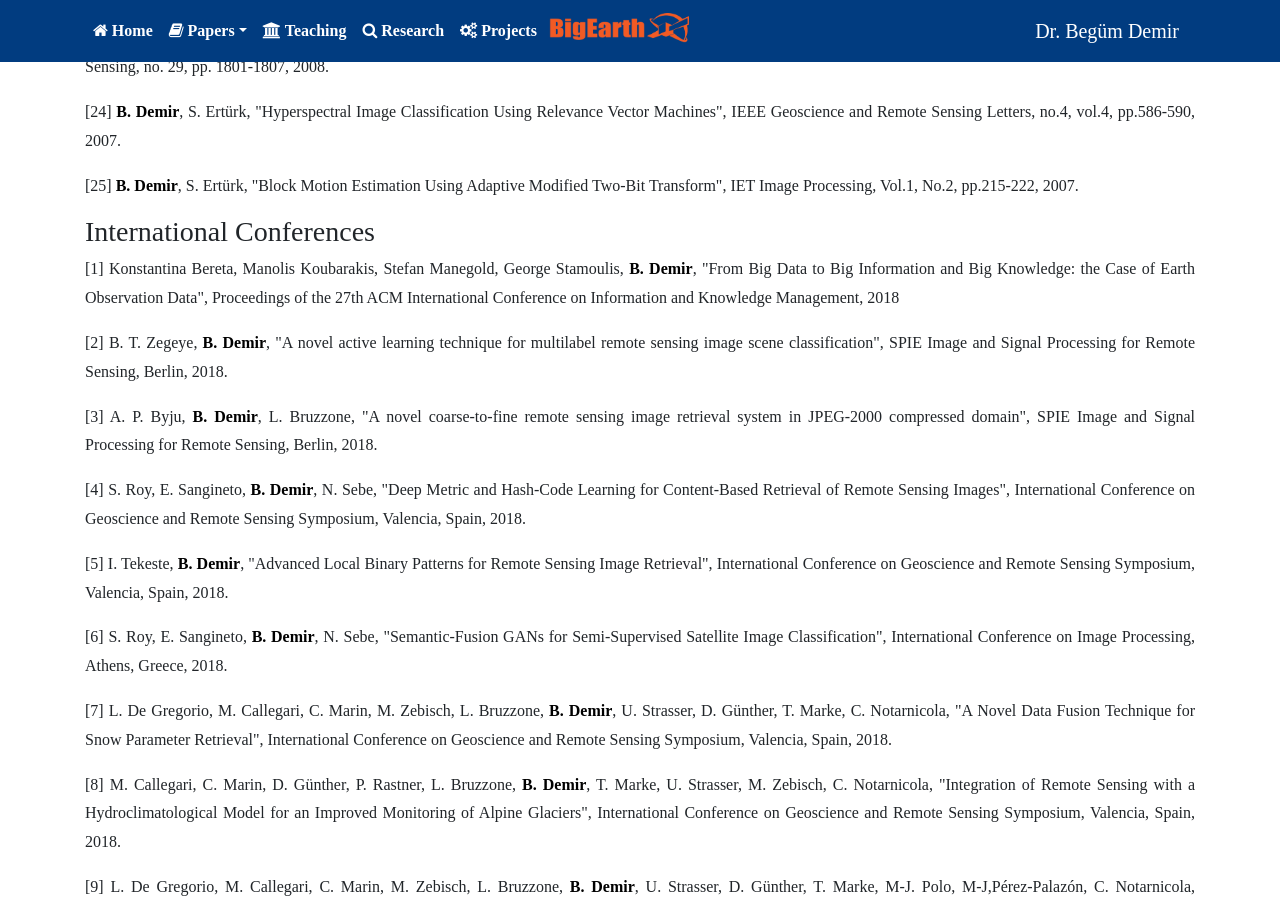
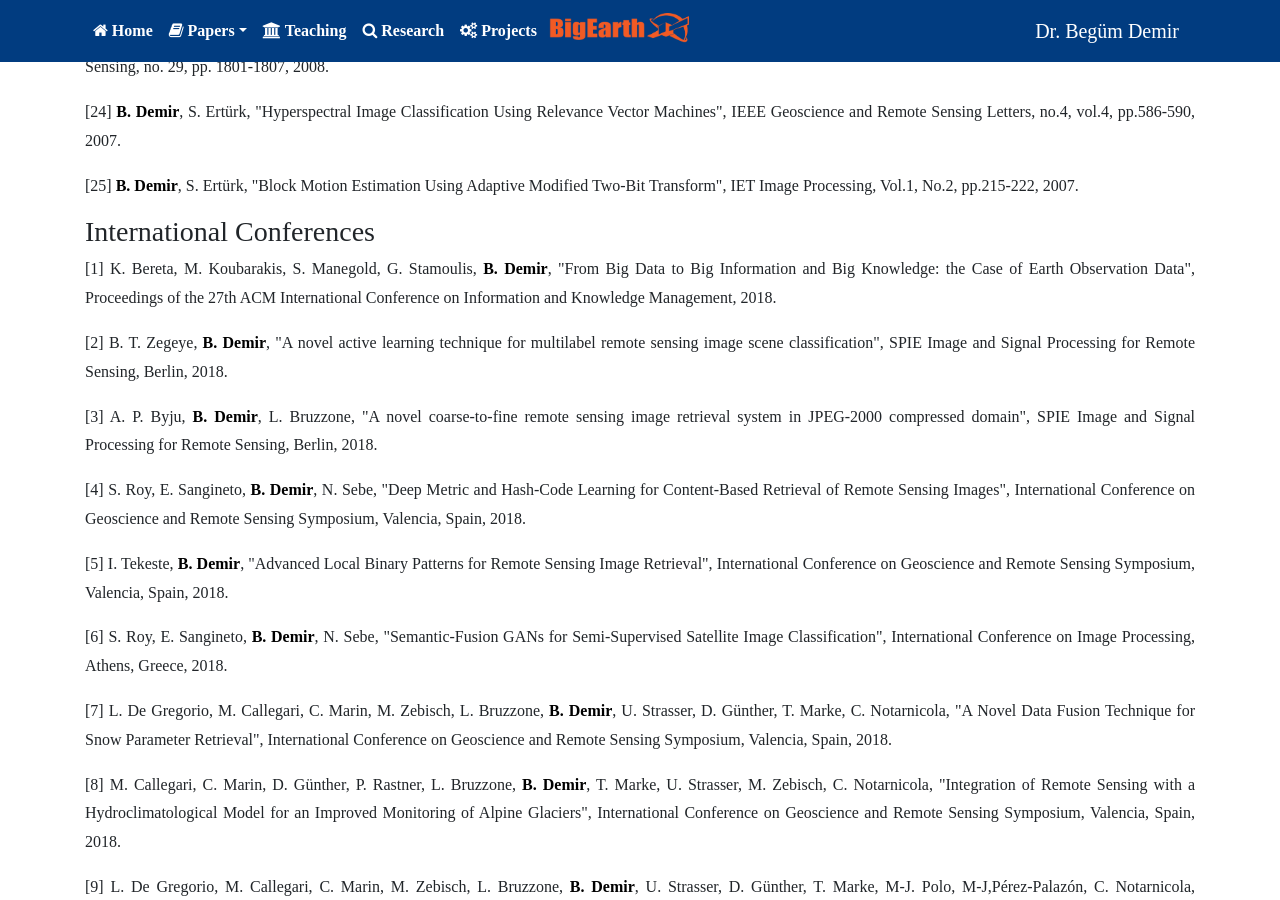
Before and after one commit to zafatar/bd, a Jekyll site: the page built from papers.md, in a window 1280 px wide and 900 px high, scrolled down 1944 px. Built offline with Jekyll 4.4.1, drawn with Linux system fonts in a browser that asks for light colours; nearby versions of some CDN libraries; some web fonts are replaced.

```diff
--- a/papers.md
+++ b/papers.md
@@ -81,7 +81,7 @@
 <h3>International Conferences</h3>
 
 <div class="container text-justify p-0">
-	<p>[<span class='intConf'></span>] Konstantina Bereta, Manolis Koubarakis, Stefan Manegold, George Stamoulis, <span class="demir">B. Demir</span>, "From Big Data to Big Information and Big Knowledge: the Case of Earth Observation Data", Proceedings of the 27th ACM International Conference on Information and Knowledge Management, 2018</p>
+	<p>[<span class='intConf'></span>] K. Bereta, M. Koubarakis, S. Manegold, G. Stamoulis, <span class="demir">B. Demir</span>, "From Big Data to Big Information and Big Knowledge: the Case of Earth Observation Data", Proceedings of the 27th ACM International Conference on Information and Knowledge Management, 2018.</p>
 
 	<p>[<span class='intConf'></span>] B. T. Zegeye, <span class="demir">B. Demir</span>, "A novel active learning technique for multilabel remote sensing image scene classification", SPIE Image and Signal Processing for Remote Sensing, Berlin, 2018.</p>
 
```
